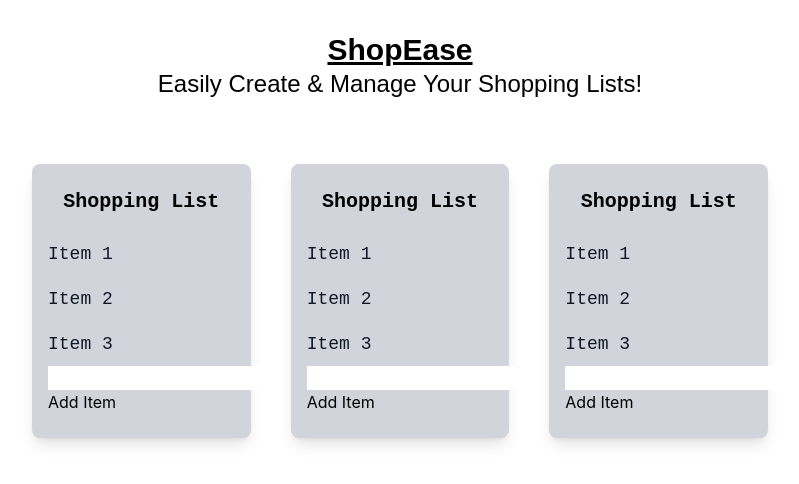
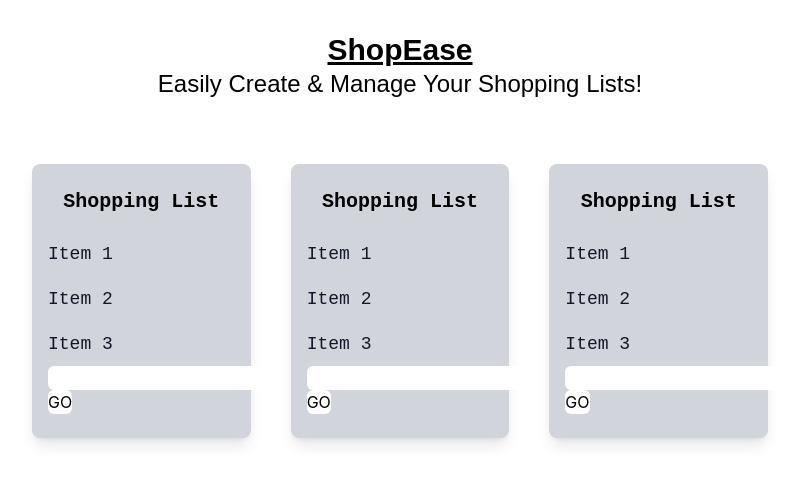
Before and after one commit to emelyn-barrientos/shopease-list-coding-challenge, a React (Create React App) app: page / in a window 1280 px wide. Shown: the top 484 px of the page, without its empty margins (240-1039 px from the left). Built offline with nearby package versions, Linux system fonts and the light colour scheme; a web font is replaced by a local one.

Commit message:
Add initial text input and button styling

```diff
--- a/src/components/AddItemForm.jsx
+++ b/src/components/AddItemForm.jsx
@@ -15,8 +15,15 @@ function AddItemForm(props) {
 
   return (
     <form onSubmit={handleSubmit}>
-      <input type="text" value={newItem} onChange={handleNewItemChange} />
-      <button type="submit">Add Item</button>
+      <input
+        type="text"
+        value={newItem}
+        onChange={handleNewItemChange}
+        className="rounded-md"
+      />
+      <button type="submit" className="bg-white text-md rounded-md">
+        GO
+      </button>
     </form>
   )
 }
```
